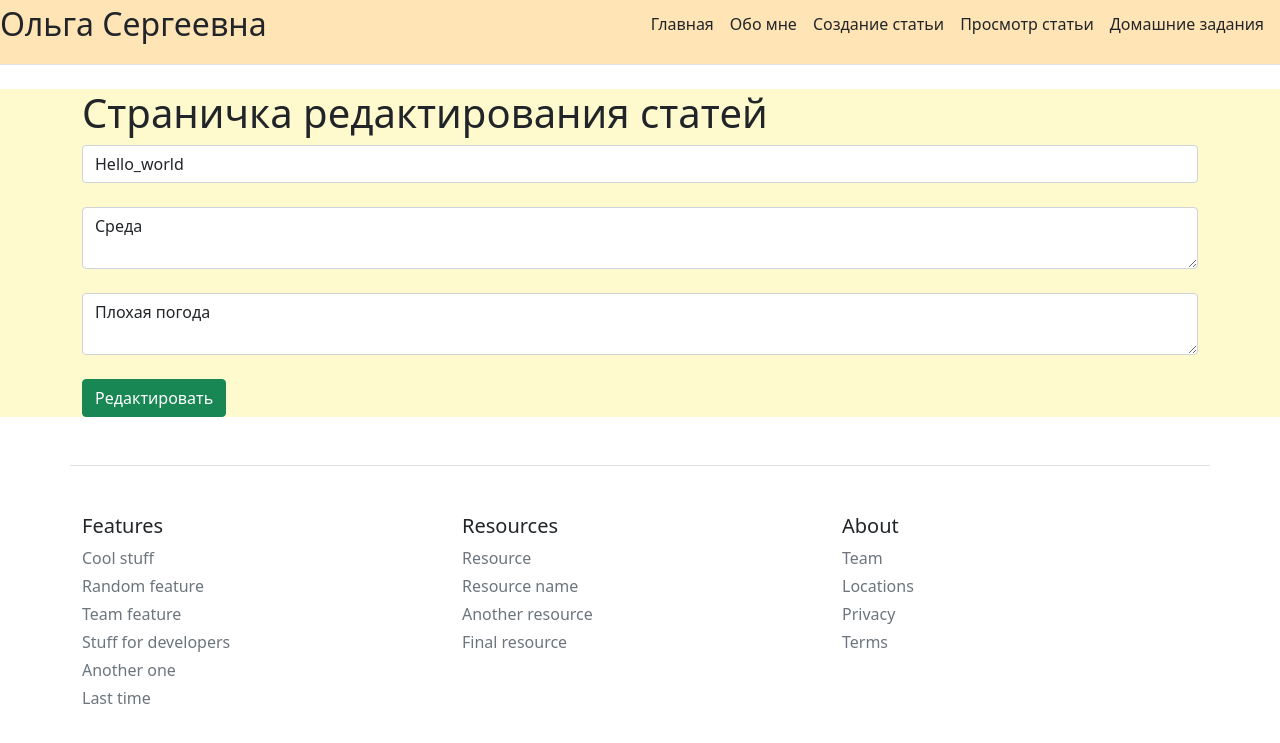
After one commit to OlgaSergeevna22/Flask, a Flask app: page /posts/1/update in a window 1280 px wide. The commit adds this page. Shown: the top 743 px of the page. Run offline with Flask 2, Linux system fonts and the light colour scheme; data comes from the database, SQL or seed files in the repository; both versions use the stored data as it was after the commit.

Commit message:
btn_del_&_update

```diff
--- a/app.py
+++ b/app.py
@@ -70,6 +70,25 @@ def create_article():
     else:
         return render_template('create-article.html')
 
+@app.route('/posts/<int:id>/update', methods=['POST', 'GET'])
+def posts_update(id):
+    if request.method == 'POST':
+        title = request.form['title']
+        intro = request.form['intro']
+        text = request.form['text']
+
+        article = Article(title=title, intro=intro, text=text)
+
+        try:
+            db.session.add(article)
+            db.session.commit()
+            return redirect('/posts')
+        except:
+            return 'Произошла ошибка при редактировании'
+    else:
+        article = Article.query.get(id)
+        return render_template('posts-update.html', article=article)
+
 
 @app.route('/homework')
 def homework():
--- /dev/null
+++ b/templates/posts-update.html
@@ -0,0 +1,16 @@
+{%extends 'base.html'%}
+
+{%block title%}
+Редактирование статьи
+{%endblock%}
+
+{%block body%}
+<h1 class="container">Страничка редактирования статей</h1>
+<form method="post" class="container">
+    <input type="text" name="title" id="title" value="{{article.title}}" class="container form-control" placeholder="Введите название"><br>
+    <textarea name="intro" id="intro" class="container form-control" placeholder="Введите анонс" >{{article.intro}}</textarea><br>
+    <textarea name="text" id="text" class="container form-control" placeholder="Введите основной текст">{{article.text}} </textarea><br>
+    <input type="submit" class="btn btn-success" value="Редактировать">
+</form>
+
+{%endblock%}
--- a/templates/posts.html
+++ b/templates/posts.html
@@ -10,7 +10,7 @@
     {%for el in articles%}
     <div class="alert alert-info">
         <p><b>Дата создания статьи: {{el.date.date()}}</b></p>
-        <p><b>Время: {{el.updated.time().replace(microsecond=0)}}</b></p>
+        <p><b>Время: {{el.updated.date()}}</b></p>
         <h2>{{el.title}}</h2>
         <h5>{{el.intro}}</h5>
         <p>{{el.text}}</p>
```
Also changed, not shown: blog.db.
